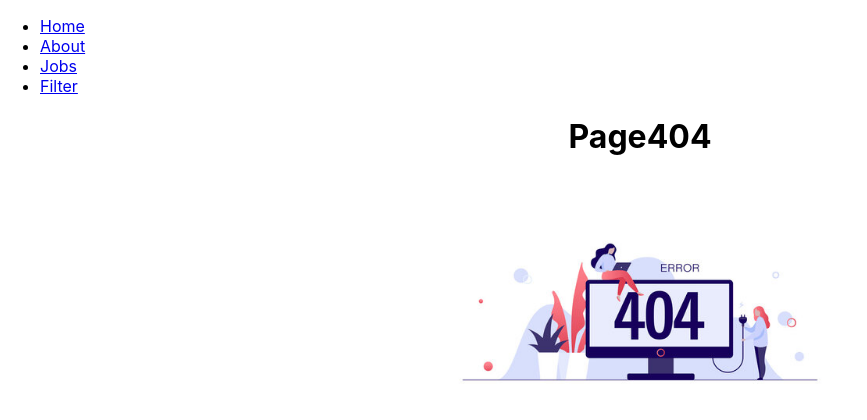
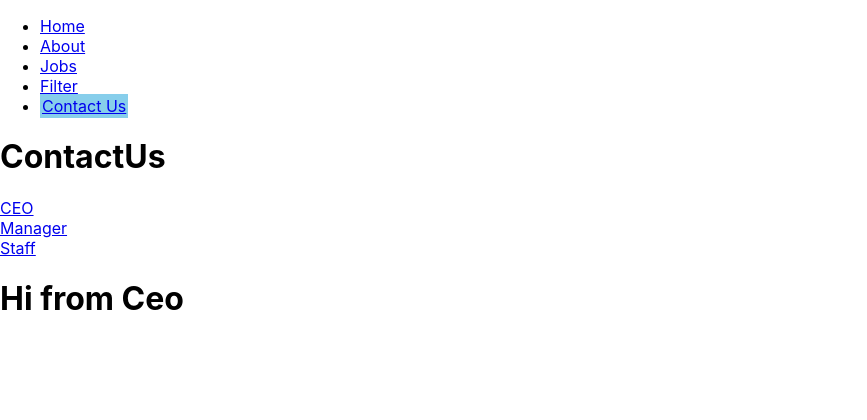
Before and after one commit to hassanjawedwani/React-Learning-phase-3, a React (Create React App) app: page /contactus/ceo in a window 1280 px wide. Shown: the top 420 px of the page, without its empty margins (0-867 px from the left). Built offline with nearby package versions, Linux system fonts and the light colour scheme.

Commit message:
checkpoint

```diff
--- a/src/App.js
+++ b/src/App.js
@@ -4,18 +4,33 @@ import Home from "./components/Home";
 import Page404 from "./components/Page404";
 import Jobs from "./components/Jobs";
 import JobsTypes from "./components/JobsTypes";
-import './App.css'
+import "./App.css";
 import Filter from "./components/Filter";
+import ContactUs from "./components/ContactUs";
+import Ceo from "./components/Ceo";
+import Manager from "./components/Manager";
+import Staff from "./components/Staff";
 
 function App() {
   return (
     <div>
       <BrowserRouter>
         <ul className="navbar">
-            <li><NavLink to="/">Home</NavLink></li>
-            <li><NavLink to="/about">About</NavLink></li>
-            <li><NavLink to="/jobs">Jobs</NavLink></li>
-            <li><NavLink to="/filter">Filter</NavLink></li>
+          <li>
+            <NavLink to="/">Home</NavLink>
+          </li>
+          <li>
+            <NavLink to="/about">About</NavLink>
+          </li>
+          <li>
+            <NavLink to="/jobs">Jobs</NavLink>
+          </li>
+          <li>
+            <NavLink to="/filter">Filter</NavLink>
+          </li>
+          <li>
+            <NavLink to="/contactus">Contact Us</NavLink>
+          </li>
         </ul>
         <Routes>
           <Route path="/*" element={<Page404 />} />
@@ -24,6 +39,11 @@ function App() {
           <Route path="/jobs" element={<Jobs />} />
           <Route path="/jobs/:jobtype" element={<JobsTypes />} />
           <Route path="/filter" element={<Filter />} />
+          <Route path="/contactus/" element={<ContactUs />}>
+            <Route path="ceo" element={<Ceo />} />
+            <Route path="manager" element={<Manager />} />
+            <Route path="staff" element={<Staff />} />
+          </Route>
         </Routes>
       </BrowserRouter>
     </div>
--- /dev/null
+++ b/src/components/Ceo.jsx
@@ -0,0 +1,13 @@
+import { useLocation } from "react-router-dom";
+
+const Ceo = () => {
+    const location = useLocation();
+    console.log(location);
+    return (
+        <div>
+            <h1>Hi from Ceo</h1>
+        </div>
+    );
+}
+
+export default Ceo;
--- /dev/null
+++ b/src/components/ContactUs.jsx
@@ -0,0 +1,15 @@
+import { Link, Outlet } from "react-router-dom";
+
+const ContactUs = () => {
+    return (
+        <div>
+            <h1>ContactUs</h1>
+            <Link to="ceo" state={{name: "hassan"}}>CEO</Link> <br />
+            <Link to="manager">Manager</Link> <br />
+            <Link to="staff">Staff</Link> <br />
+            <Outlet/>
+        </div>
+    );
+}
+
+export default ContactUs;
--- /dev/null
+++ b/src/components/Manager.jsx
@@ -0,0 +1,9 @@
+const Manager = () => {
+    return (
+        <div>
+            <h1>Hi from Manager</h1>
+        </div>
+    );
+}
+
+export default Manager;
--- /dev/null
+++ b/src/components/Staff.jsx
@@ -0,0 +1,9 @@
+const Staff = () => {
+    return (
+        <div>
+            <h1>Hi from Staff</h1>
+        </div>
+    );
+}
+
+export default Staff;
```
